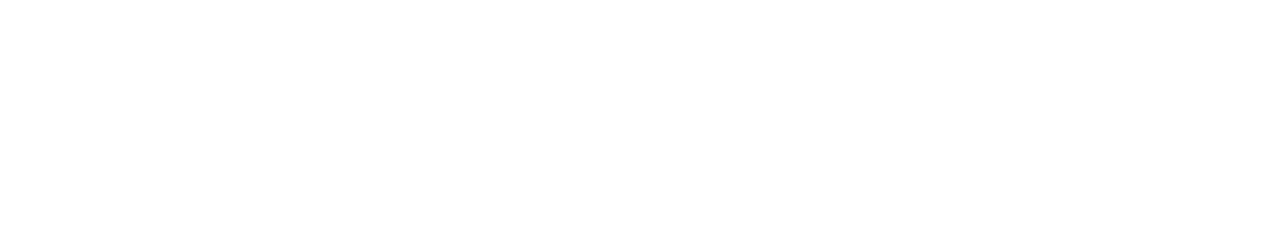
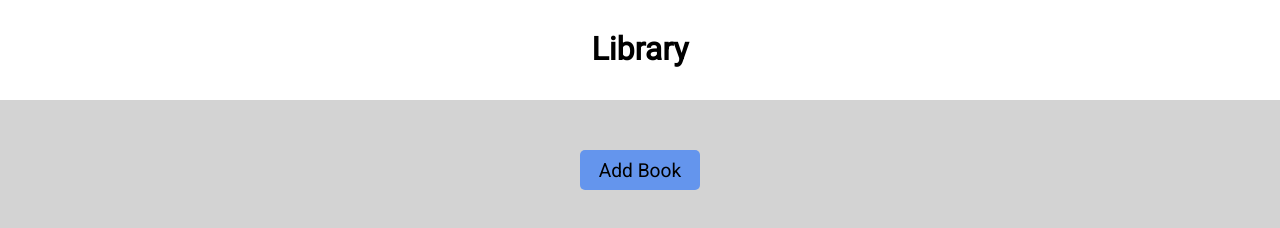
Before and after one commit to Mitchell1124/Library, a plain HTML site: page Index.html in a window 1280 px wide. Drawn offline with Linux system fonts and the light colour scheme.

Commit message:
added the main page content and styling, need to add the js functionality

```diff
--- a/Index.html
+++ b/Index.html
@@ -9,6 +9,12 @@
     <link rel="stylesheet" href="./Styles.css">
 </head>
 <body>
+    <header>
+        <h1>Library</h1>
+    </header>
+    <main>
+        <button>Add Book</button>
+    </main>
 
     <script src="./Index.js"></script>
 </body>
--- a/Styles.css
+++ b/Styles.css
@@ -1,4 +1,39 @@
+
+@import url('https://fonts.googleapis.com/css2?family=Roboto&display=swap');
+
 * {
     margin: 0;
     padding: 0;
+    font-family: 'Roboto', sans-serif;
 }
+
+header {
+    background-color: #fff;
+    height: 100px;
+    text-align: center;
+    box-shadow: 0px 6px 5px 0px rgba(0,0,0,0.5);
+    -webkit-box-shadow: 0px 6px 5px 0px rgba(0,0,0,0.5);
+    -moz-box-shadow: 0px 6px 5px 0px rgba(0,0,0,0.5);
+}
+
+header h1 {
+    padding-top: 30px;
+}
+
+main {
+    display: flex;
+    flex-direction: column;
+    height: 100vh;
+    background-color: lightgray;
+    align-items: center;
+}
+
+main button {
+    width: 120px;
+    height: 40px;
+    font-size: 1.2rem;
+    background-color: cornflowerblue;
+    border: none;
+    border-radius: 5px;
+    margin-top: 50px;;
+}
```
